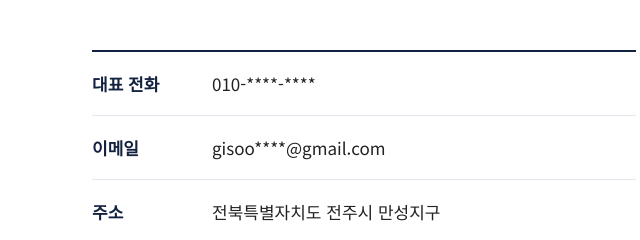
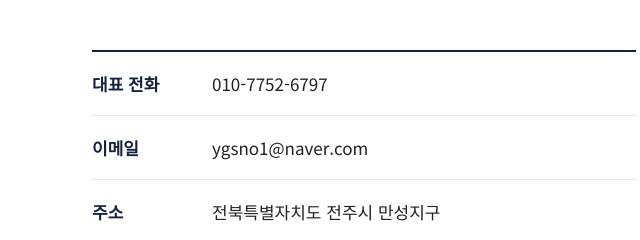
Before and after one commit to gisoo0316-lab/ygs-home, a plain HTML site: page index.html in a window 1280 px wide. Shown: the part 7928-8168 px from the top of the page, 580-1220 px from the left. Drawn offline with Linux system fonts and the light colour scheme.

Commit message:
Add files via upload

```diff
--- a/index.html
+++ b/index.html
@@ -370,8 +370,8 @@ footer img{height:36px;width:auto}
 <p class="lead">사업지 검토부터 분양대행까지, 편하게 문의해 주십시오.</p>
 </div>
 <div class="info">
-<div><span>대표 전화</span><span>010-****-****</span></div>
-<div><span>이메일</span><span>gisoo****@gmail.com</span></div>
+<div><span>대표 전화</span><span>010-7752-6797</span></div>
+<div><span>이메일</span><span>ygsno1@naver.com</span></div>
 <div><span>주소</span><span>전북특별자치도 전주시 만성지구</span></div>
 </div>
 </div>
```
